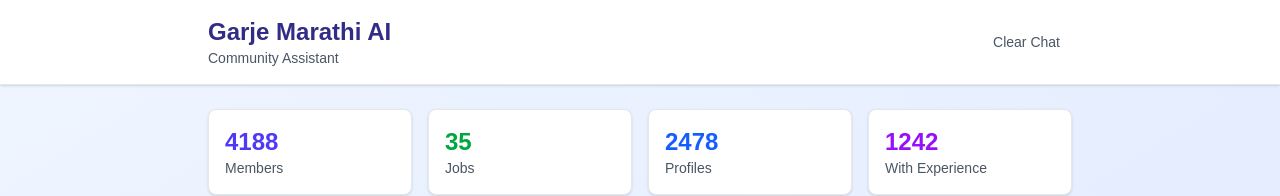
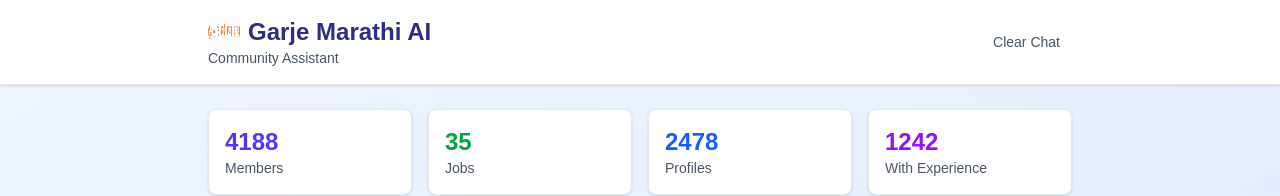
Before and after one commit to abhikarode/gmg-agent, a Next.js app: page / in a window 1280 px wide. Shown: the top 196 px of the page. Built offline with nearby package versions, Linux system fonts and the light colour scheme; no server answers.

Commit message:
Add Garje Marathi logo to UI

```diff
--- a/app/page.tsx
+++ b/app/page.tsx
@@ -63,7 +63,10 @@ export default function ChatPage() {
       <header className="bg-white shadow-sm border-b border-gray-200">
         <div className="max-w-4xl mx-auto px-4 py-4 flex justify-between items-center">
           <div>
-            <h1 className="text-2xl font-bold text-indigo-900">Garje Marathi AI</h1>
+            <h1 className="text-2xl font-bold text-indigo-900 flex items-center gap-2">
+              <img src="/logo.png" alt="Garje Marathi" className="h-8 w-8" />
+              Garje Marathi AI
+            </h1>
             <p className="text-sm text-gray-600">Community Assistant</p>
           </div>
           <button
```
Also changed, not shown: public/logo.png (added).
